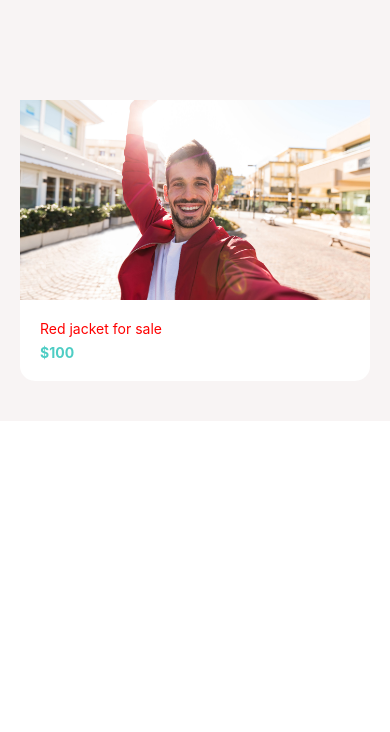
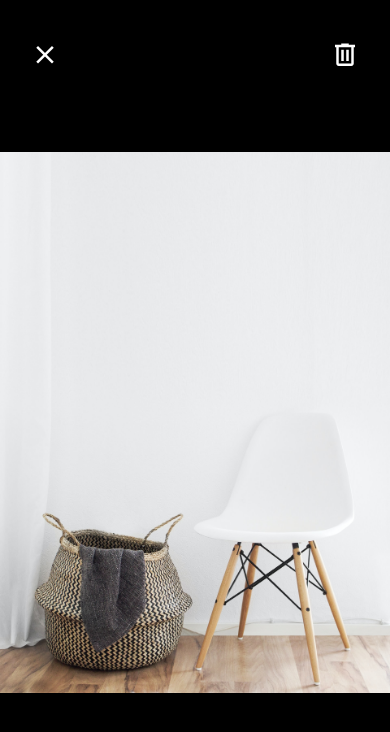
Before and after one commit to ahmadhmi/ReactNative-Project-MarketPlace-, a React Native app: screen / in a window 390 px wide. Shown: the top 732 px of the page. Built offline with nearby package versions, Linux system fonts and the light colour scheme.

Commit message:
Adding ListItem component and ViewImage Screen to the project

```diff
--- a/App.js
+++ b/App.js
@@ -1,15 +1,9 @@
 import React from "react";
-import { View } from "react-native";
-import Card from "./app/components/Card";
+import ListingDetailsScreen from "./app/screens/ListingDetailsScreen";
+import ViewImageScreen from "./app/screens/ViewImageScreen";
 
 export default function App() {
   return (
-    <View style={{ backgroundColor: "#f8f4f4", padding: 20, paddingTop: 100 }}>
-      <Card
-        title="Red jacket for sale"
-        subTitle="$100"
-        path={require("./app/assets/jacket.jpg")}
-      />
-    </View>
+    <ViewImageScreen/>
   );
 }
--- a/app/components/AppText.js
+++ b/app/components/AppText.js
@@ -1,5 +1,6 @@
 import React from "react";
 import { View, image, Text, StyleSheet, Platform } from "react-native";
+import colors from "../config/colors";
 
 function AppText({ children, style }) {
   return <Text style={[styles.text, style]}>{children}</Text>;
@@ -7,7 +8,7 @@
 
 const styles = StyleSheet.create({
   text: {
-    color: "red",
+    color: colors.black,
     ...Platform.select({
       ios: {
         fontSize: 20,
--- a/app/components/Card.js
+++ b/app/components/Card.js
@@ -22,6 +22,7 @@
     borderRadius: 15,
     backgroundColor: colors.white,
     marginBottom: 20,
+    overflow: "hidden",
   },
   image: {
     width: "100%",
--- /dev/null
+++ b/app/components/ListItem.js
@@ -0,0 +1,35 @@
+import React from 'react';
+import { View, StyleSheet, Image} from 'react-native';
+import AppText from './AppText';
+import colors from '../config/colors';
+
+function ListItem({image, title, subtitle}) {
+    return (
+        <View style={styles.container}>
+            <Image source={image} style={styles.image} />
+            <View>
+                <AppText style={styles.title}>{title}</AppText>
+                <AppText style={styles.subtitle}>{subtitle}</AppText>
+            </View>
+        </View>
+    );
+}
+const styles = StyleSheet.create({
+    container:{
+        flexDirection: 'row'
+    },
+    image:{
+        width: 70,
+        height: 70,
+        borderRadius: 35,
+        marginRight: 10
+    },
+    title:{
+        fontWeight: '800'
+    },
+    subtitle:{
+        color: colors.medium
+    }
+})
+
+export default ListItem;
--- a/app/config/colors.js
+++ b/app/config/colors.js
@@ -3,4 +3,5 @@
   secondary: "#4ecdc4",
   black: "#000",
   white: "#fff",
+  medium: "#6e6969",
 };
--- /dev/null
+++ b/app/screens/ListingDetailsScreen.js
@@ -0,0 +1,47 @@
+import React from "react";
+import { View, StyleSheet, Image } from "react-native";
+import AppText from "../components/AppText";
+import colors from "../config/colors";
+import ListItem from "../components/ListItem";
+function ListingDetailsScreen(props) {
+  return (
+    <View>
+      <Image source={require("../assets/jacket.jpg")} style={styles.image} />
+      <View style={styles.appTextContainer}>
+        <AppText style={styles.title}>Red jacket for sale</AppText>
+        <AppText style={styles.price}>$100</AppText>
+        <View style={styles.userContainer}>
+          <ListItem
+            image={require("../assets/mosh.jpg")}
+            title="Mosh"
+            subtitle="5 Listings"
+          />
+        </View>
+      </View>
+    </View>
+  );
+}
+const styles = StyleSheet.create({
+  appTextContainer: {
+    padding: 20,
+  },
+  image: {
+    width: "100%",
+    height: 300,
+  },
+  userContainer: {
+    marginVertical: 40,
+  },
+  title: {
+    fontSize: 24,
+    fontWeight: "500",
+    marginBottom: 7,
+  },
+  price: {
+    color: colors.secondary,
+    fontWeight: "bold",
+    fontSize: 20,
+    marginVertical: 10,
+  },
+});
+export default ListingDetailsScreen;
--- a/app/screens/ViewImageScreen.js
+++ b/app/screens/ViewImageScreen.js
@@ -2,11 +2,16 @@
 import { View } from "react-native";
 import { Image, StyleSheet } from "react-native";
 import colors from "../config/colors";
+import {MaterialCommunityIcons} from '@expo/vector-icons';
 function ViewImageScreen(props) {
   return (
     <View style={styles.container}>
-      <View style={styles.closeIcon}></View>
-      <View style={styles.deleteIcon}></View>
+      <View style={styles.closeIcon}>
+        <MaterialCommunityIcons name="close" color="white" size={30} />
+      </View>
+      <View style={styles.deleteIcon}>
+        <MaterialCommunityIcons name="trash-can-outline" color="white" size={30} />
+      </View>
       <Image
         source={require("../assets/chair.jpg")}
         resizeMode="contain"
@@ -17,9 +22,7 @@
 }
 const styles = StyleSheet.create({
   closeIcon: {
-    width: 50,
-    height: 50,
-    backgroundColor: colors.primary,
+
     position: "absolute",
     top: 40,
     left: 30,
@@ -29,9 +32,6 @@
     backgroundColor: colors.black,
   },
   deleteIcon: {
-    width: 50,
-    height: 50,
-    backgroundColor: colors.secondary,
     position: "absolute",
     top: 40,
     right: 30,
```
